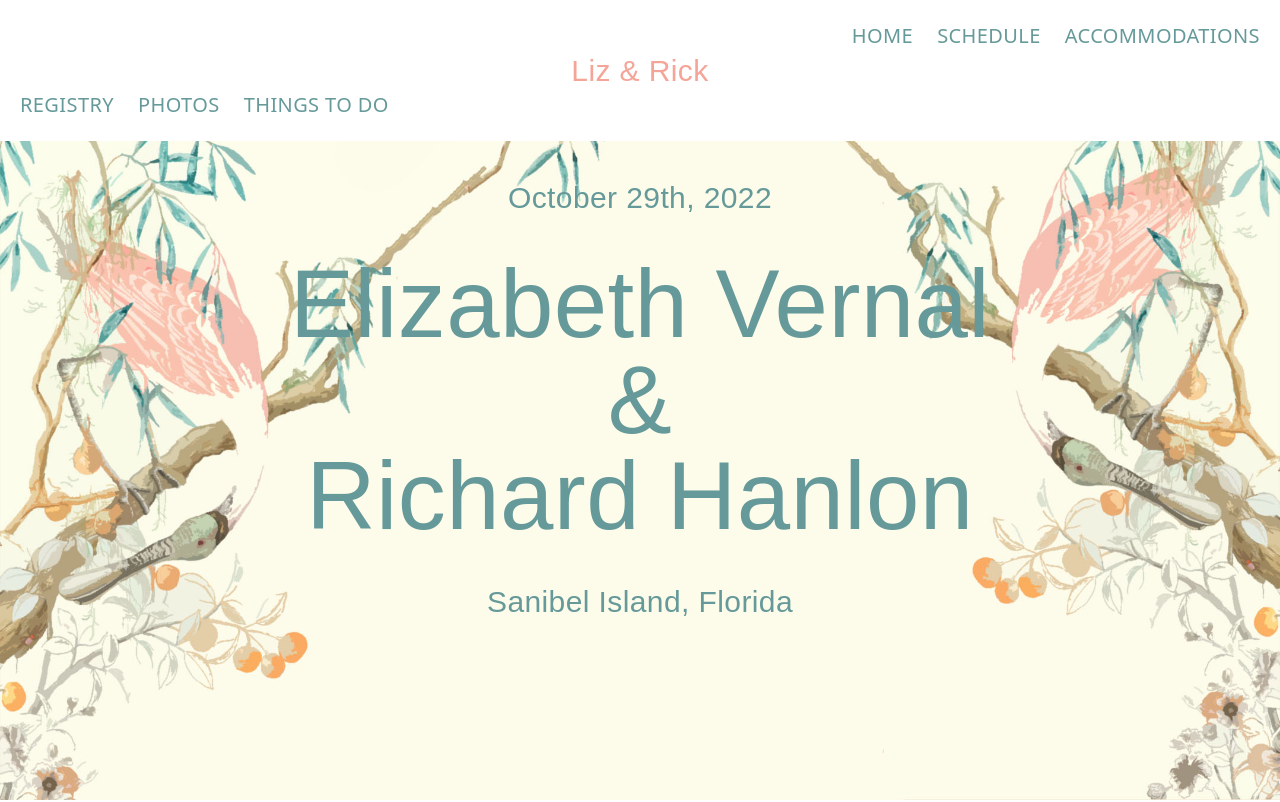
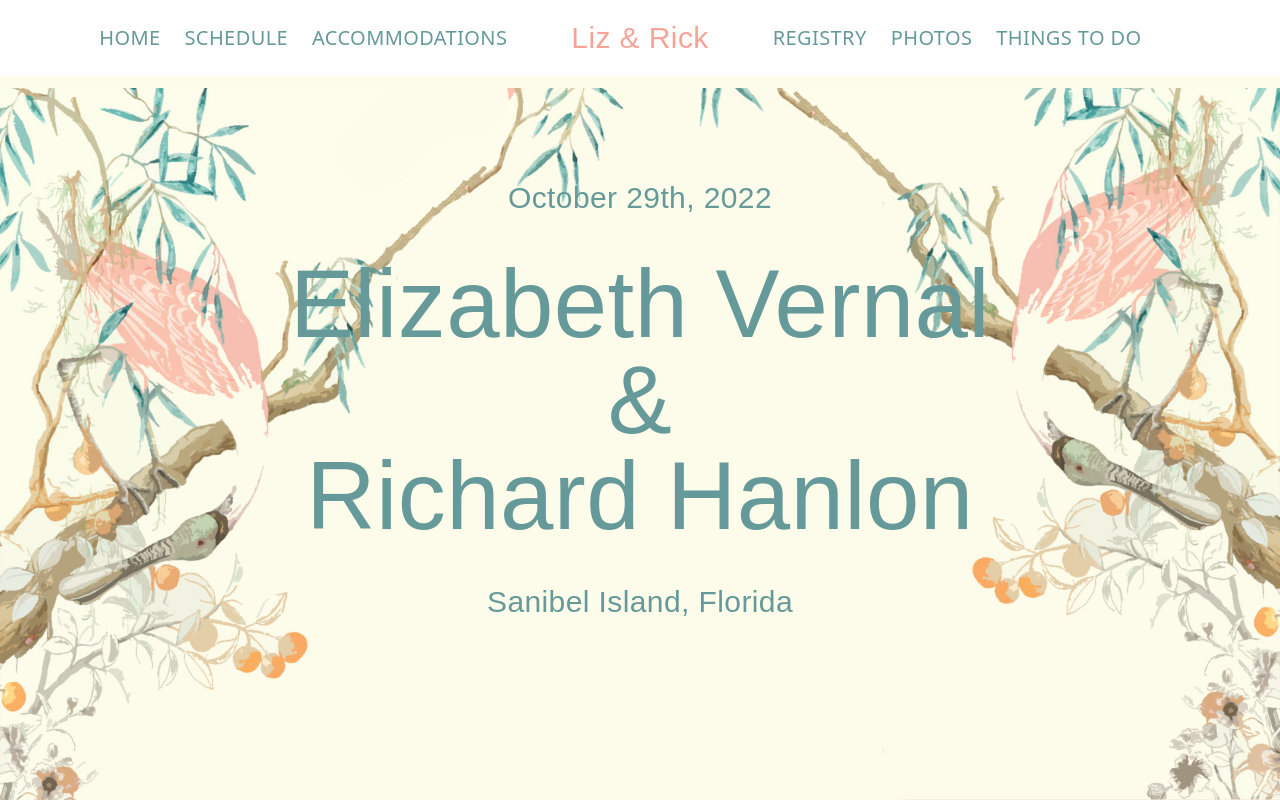
Before and after one commit to rickhanlonii/rickandliz, a Next.js app: page / in a window 1280 px wide. Shown: the top 802 px of the page. Built offline with nearby package versions, Linux system fonts and the light colour scheme; a web font is replaced by a local one.

Commit message:
Oops, flex

```diff
--- a/pages/index.js
+++ b/pages/index.js
@@ -214,7 +214,7 @@ function Header() {
           </a>
         </div>
       </div>
-      <div className="hidden md:block flex p-5 text-center fixed w-full z-20 bg-white">
+      <div className="hidden md:flex flex p-5 text-center fixed w-full z-20 bg-white">
         <div className="flex-1 text-base lg:text-lg xl:text-xl font-neue font-light flex flex-row justify-end items-center text-right uppercase">
           <a
             href="#home"
```
